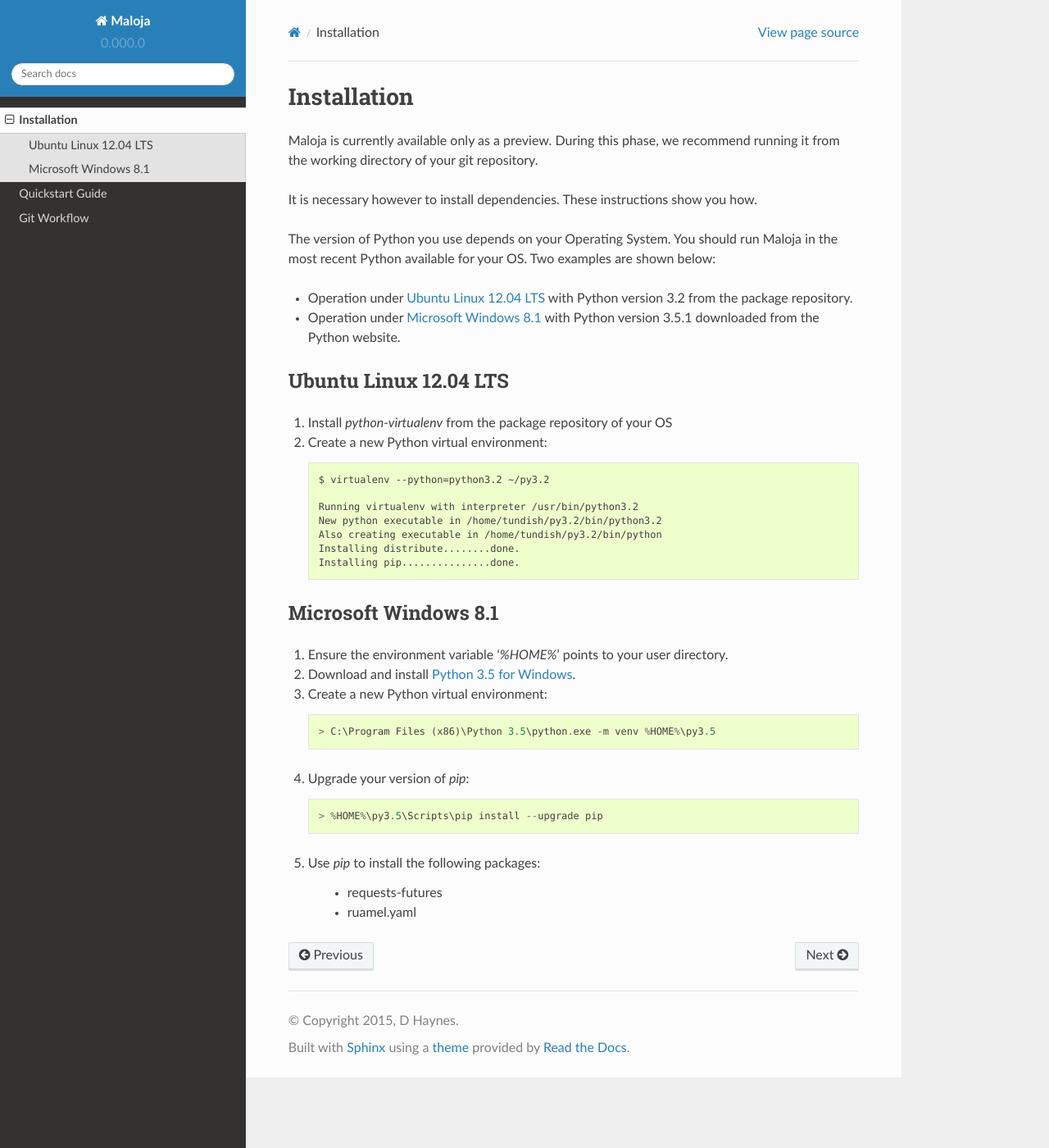
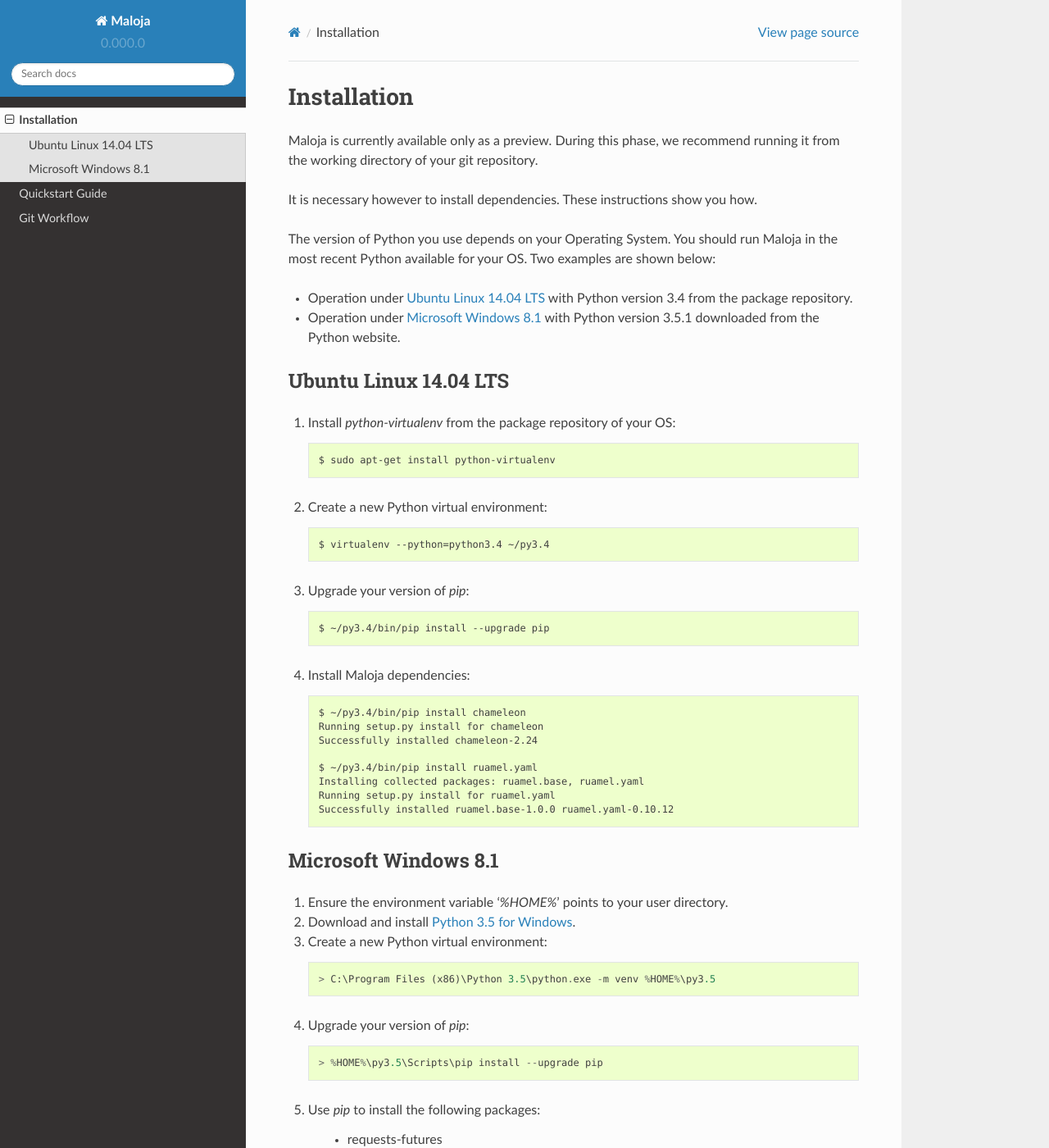
Before and after one commit to UKCloud/maloja, a Sphinx documentation site: the page built from maloja/doc/install.rst, in a window 1280 px wide and 1400 px high. Shown: the whole window at 82% size. Built offline with Sphinx 7.4.7 and the Read the Docs theme 2.0.0, drawn with Linux system fonts in a browser that asks for light colours.

Commit message:
Fixed docs for 14.04 LTS.

```diff
--- a/maloja/doc/install.rst
+++ b/maloja/doc/install.rst
@@ -14,24 +14,36 @@ The version of Python you use depends on your Operating System. You should
 run Maloja in the most recent Python available for your OS. Two examples
 are shown below:
 
-* Operation under `Ubuntu Linux 12.04 LTS`_ with Python version 3.2
+* Operation under `Ubuntu Linux 14.04 LTS`_ with Python version 3.4
   from the package repository.
-* Operation under `Microsoft Windows 8.1`_ with Python version 3.5.1 downloaded
-  from the Python website.
+* Operation under `Microsoft Windows 8.1`_ with Python version 3.5.1
+  downloaded from the Python website.
 
-Ubuntu Linux 12.04 LTS
+Ubuntu Linux 14.04 LTS
 ======================
 
-#. Install `python-virtualenv` from the package repository of your OS
+#. Install `python-virtualenv` from the package repository of your OS::
+
+    $ sudo apt-get install python-virtualenv
+
 #. Create a new Python virtual environment::
 
-    $ virtualenv --python=python3.2 ~/py3.2
+    $ virtualenv --python=python3.4 ~/py3.4
 
-    Running virtualenv with interpreter /usr/bin/python3.2
-    New python executable in /home/tundish/py3.2/bin/python3.2
-    Also creating executable in /home/tundish/py3.2/bin/python
-    Installing distribute........done.
-    Installing pip...............done.
+#. Upgrade your version of `pip`::
+
+    $ ~/py3.4/bin/pip install --upgrade pip
+
+#. Install Maloja dependencies::
+
+    $ ~/py3.4/bin/pip install chameleon
+    Running setup.py install for chameleon
+    Successfully installed chameleon-2.24
+
+    $ ~/py3.4/bin/pip install ruamel.yaml
+    Installing collected packages: ruamel.base, ruamel.yaml
+    Running setup.py install for ruamel.yaml
+    Successfully installed ruamel.base-1.0.0 ruamel.yaml-0.10.12
 
 Microsoft Windows 8.1
 =====================
```
